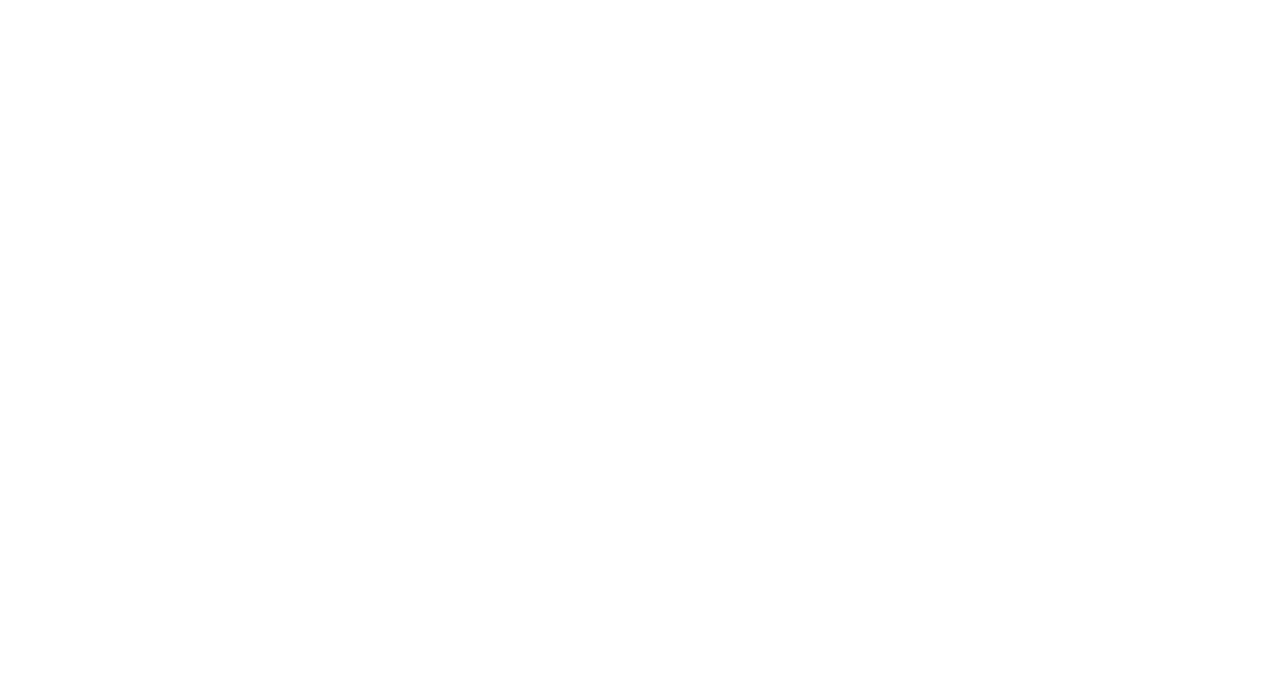
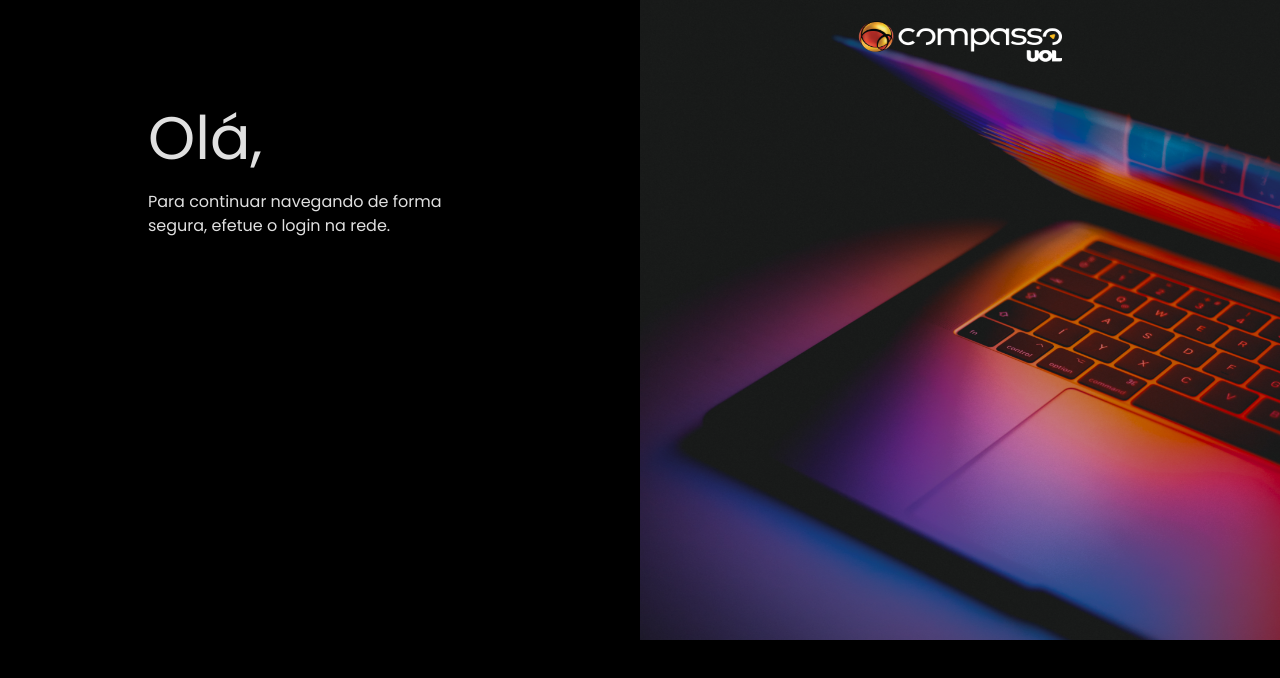
Before and after one commit to VitorCSF/DesafioLogin, a plain HTML site: page index.html in a window 1280 px wide. Drawn offline with nearby package versions, Linux system fonts and the light colour scheme.

Commit message:
Texto e Imagem da Página de Login

```diff
--- a/index.html
+++ b/index.html
@@ -1,19 +1,58 @@
 <!DOCTYPE html>
 <html lang="pt-br">
+
 <head>
+
     <meta charset="UTF-8">
     <meta http-equiv="X-UA-Compatible" content="IE=edge">
     <meta name="viewport" content="width=device-width, initial-scale=1.0">
     <title>Compass - Login</title>
-    <link href="https://cdn.jsdelivr.net/npm/bootstrap@5.2.1/dist/css/bootstrap.min.css" rel="stylesheet"
-    integrity="sha384-iYQeCzEYFbKjA/T2uDLTpkwGzCiq6soy8tYaI1GyVh/UjpbCx/TYkiZhlZB6+fzT" crossorigin="anonymous">
+    <link href="https://cdn.jsdelivr.net/npm/bootstrap@5.2.2/dist/css/bootstrap.min.css" rel="stylesheet"
+    integrity="sha384-Zenh87qX5JnK2Jl0vWa8Ck2rdkQ2Bzep5IDxbcnCeuOxjzrPF/et3URy9Bv1WTRi" crossorigin="anonymous">
     <link rel="preconnect" href="https://fonts.googleapis.com">
     <link rel="preconnect" href="https://fonts.gstatic.com" crossorigin>
     <link href="https://fonts.googleapis.com/css2?family=Nunito&family=Poppins:wght@400;700&display=swap" rel="stylesheet">
     <link rel="stylesheet" href="./styles/style.css">
 
 </head>
-<body>
+
+<body class="scroll__login">
+
+    <main class="scroll__login">
+
+        <div class="row">
+
+            <div class="col alinhamento__login">
+
+            <article class="margem__superior-texto">
+
+                <h1 class="titulo__login">Olá,</h1>
+
+                <p class="texto__login mt-3">Para continuar navegando de forma
+
+                <br>
+
+                segura, efetue o login na rede.
+
+                </p>
+
+            </article>
+
+            </div>
+
+            <div class="col">
+
+            <figure class="imagem__fundo">
+
+                <img src="./img/Fundo_Login.png" alt="Fundo do Login Compass" class="imagem__login">
+
+            </figure>
+
+            </div>
+
+        </div>
+
+    </main>
 
     <script src="https://cdn.jsdelivr.net/npm/bootstrap@5.2.1/dist/js/bootstrap.bundle.min.js"
     integrity="sha384-u1OknCvxWvY5kfmNBILK2hRnQC3Pr17a+RTT6rIHI7NnikvbZlHgTPOOmMi466C8" crossorigin="anonymous"></script>
--- a/styles/style.css
+++ b/styles/style.css
@@ -0,0 +1,58 @@
+:root {
+
+    --cor-primaria: #E0E0E0;
+    --cor-secundaria: #222222;
+    --cor-branca: #FFFFFF;
+    --cor-amarela: #E9B425;
+    --cor-vermelha: #C12D18;
+    --fonte-nunito: 'Nunito', sans-serif;
+    --fonte-poppins: 'Poppins', sans-serif;
+
+}
+
+body {
+
+    color: var(--cor-primaria);
+    background-color: black;
+    font-weight: 400;
+    font-size: 16px;
+
+}
+
+.scroll__login {
+
+    overflow-x: hidden;
+    overflow-y: hidden;
+
+}
+
+.alinhamento__login {
+
+    padding-left: 12.5vw;
+    padding-top: 8vw;
+
+}
+
+.titulo__login {
+
+    font-family: var(--fonte-poppins);
+    font-size: 60px;
+
+}
+
+.texto__login {
+
+    font-family: var(--fonte-poppins);
+
+}
+
+.imagem__login {
+
+    position: absolute;
+    top: 0;
+    bottom: 0;
+    right: 0;
+    width: 50vw;
+    height: 50vw;
+
+}
```
Also changed, not shown: img/Icone_Cadeado.svg (added), img/Icone_Usuario.svg (added).
